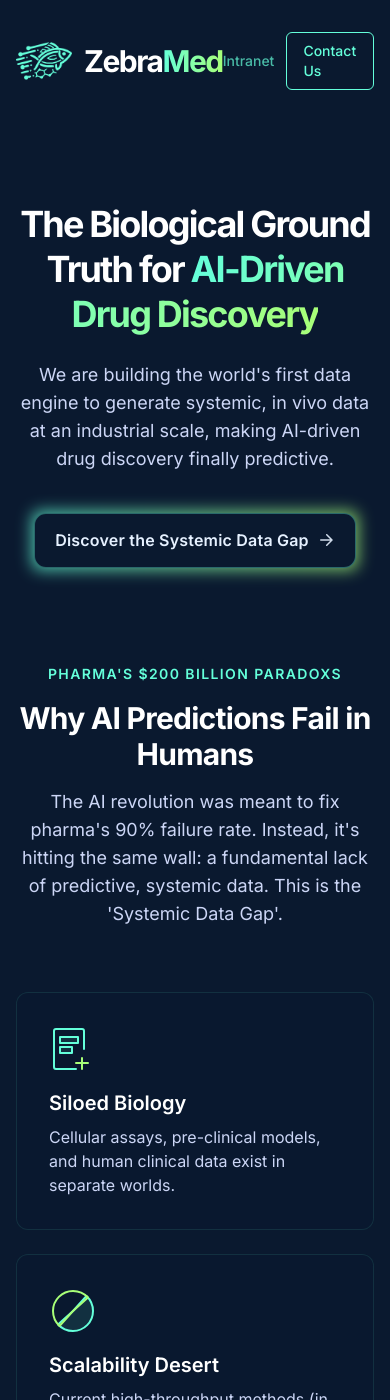
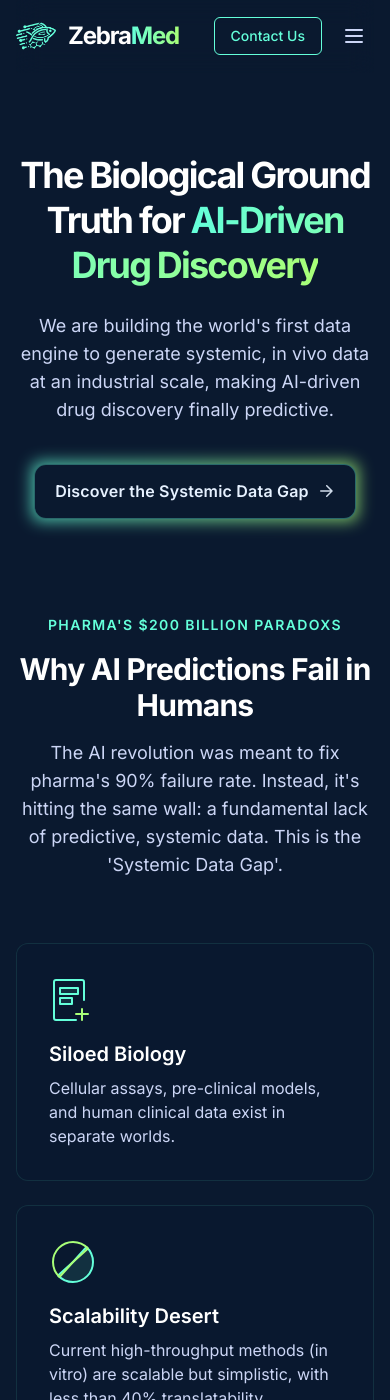
Before and after one commit to zebramed/zebramed.bio, a Jekyll site: the page built from index.html, in a window 390 px wide and 1400 px high. Built offline with Jekyll 4.4.1, drawn with Linux system fonts in a browser that asks for light colours; nearby versions of some CDN libraries.

Commit message:
add navigation header

```diff
--- a/_includes/header.html
+++ b/_includes/header.html
@@ -1,12 +1,42 @@
-<header class="site-brand flex justify-between items-center py-8">
+<header class="site-header sticky top-0 z-50 bg-bg-dark/80 backdrop-blur-md border-b border-transparent transition-all duration-300" id="site-header">
+    <div class="flex justify-between items-center py-4">
         <div class="flex items-center gap-3">
             <span class="logo-mask" aria-hidden="true"></span>
-        <h1 class="brand-title text-3xl font-bold tracking-tighter">
+            <a href="#" class="brand-title text-2xl font-bold tracking-tighter">
                 <span class="brand-med">Zebra</span><span class="brand-zebra gradient-text">Med</span>
-        </h1>
+            </a>
         </div>
+
+        <!-- Desktop Navigation -->
+        <nav class="hidden md:flex items-center gap-6">
+            <a href="#problem" class="nav-link text-sm text-text-medium hover:text-accent-primary transition-colors">Problem</a>
+            <a href="#solution" class="nav-link text-sm text-text-medium hover:text-accent-primary transition-colors">Solution</a>
+            <a href="#traction" class="nav-link text-sm text-text-medium hover:text-accent-primary transition-colors">Traction</a>
+            <a href="#team" class="nav-link text-sm text-text-medium hover:text-accent-primary transition-colors">Team</a>
+        </nav>
+
         <div class="flex items-center gap-3">
-        <a href="{{ site.intranet_url }}" class="text-accent-primary text-sm font-medium hover:underline opacity-70 hover:opacity-100 transition-opacity">Intranet</a>
+            <a href="{{ site.intranet_url }}" class="hidden sm:inline text-accent-primary text-sm font-medium hover:underline opacity-70 hover:opacity-100 transition-opacity">Intranet</a>
             <a href="mailto:{{ site.email }}" class="border border-accent-primary text-accent-primary px-4 py-2 rounded-md text-sm font-medium hover:bg-accent-primary hover:text-bg-dark transition-colors">Contact Us</a>
+
+            <!-- Mobile Menu Button -->
+            <button id="mobile-menu-btn" class="md:hidden p-2 text-text-medium hover:text-accent-primary transition-colors" aria-label="Toggle menu">
+                <svg class="w-6 h-6" fill="none" stroke="currentColor" viewBox="0 0 24 24">
+                    <path class="menu-icon" stroke-linecap="round" stroke-linejoin="round" stroke-width="2" d="M4 6h16M4 12h16M4 18h16"/>
+                    <path class="close-icon hidden" stroke-linecap="round" stroke-linejoin="round" stroke-width="2" d="M6 18L18 6M6 6l12 12"/>
+                </svg>
+            </button>
         </div>
+    </div>
+
+    <!-- Mobile Navigation -->
+    <nav id="mobile-menu" class="md:hidden hidden pb-4">
+        <div class="flex flex-col gap-3">
+            <a href="#problem" class="nav-link text-sm text-text-medium hover:text-accent-primary transition-colors py-2">Problem</a>
+            <a href="#solution" class="nav-link text-sm text-text-medium hover:text-accent-primary transition-colors py-2">Solution</a>
+            <a href="#traction" class="nav-link text-sm text-text-medium hover:text-accent-primary transition-colors py-2">Traction</a>
+            <a href="#team" class="nav-link text-sm text-text-medium hover:text-accent-primary transition-colors py-2">Team</a>
+            <a href="{{ site.intranet_url }}" class="sm:hidden text-accent-primary text-sm font-medium hover:underline opacity-70 hover:opacity-100 transition-opacity py-2">Intranet</a>
+        </div>
+    </nav>
 </header>
--- a/assets/css/main.scss
+++ b/assets/css/main.scss
@@ -277,4 +277,61 @@
     .site-brand .brand-title { font-size: 3.5rem; line-height: 1.15; padding-top: 2px; padding-bottom: 2px; }
 }
 
-/* (reverted) sticky/shrink header removed */
+/* Sticky Header Styles */
+.site-header {
+    transition: background-color 0.3s ease, border-color 0.3s ease, box-shadow 0.3s ease;
+}
+
+.site-header.scrolled {
+    background-color: rgba(10, 25, 47, 0.95);
+    border-color: rgba(var(--color-accent-primary-rgb), 0.1);
+    box-shadow: 0 4px 20px rgba(0, 0, 0, 0.3);
+}
+
+.site-header .logo-mask {
+    width: 40px;
+    height: 40px;
+}
+
+@media (min-width: 768px) {
+    .site-header .logo-mask {
+        width: 48px;
+        height: 48px;
+    }
+}
+
+/* Navigation link active state */
+.nav-link {
+    position: relative;
+}
+
+.nav-link::after {
+    content: '';
+    position: absolute;
+    bottom: -2px;
+    left: 0;
+    width: 0;
+    height: 2px;
+    background: linear-gradient(to right, var(--color-accent-primary), var(--color-accent-secondary));
+    transition: width 0.3s ease;
+}
+
+.nav-link:hover::after,
+.nav-link.active::after {
+    width: 100%;
+}
+
+.nav-link.active {
+    color: var(--color-accent-primary);
+}
+
+/* Mobile menu animation */
+#mobile-menu {
+    max-height: 0;
+    overflow: hidden;
+    transition: max-height 0.3s ease, padding 0.3s ease;
+}
+
+#mobile-menu.open {
+    max-height: 300px;
+}
--- a/assets/js/main.js
+++ b/assets/js/main.js
@@ -175,4 +175,77 @@
         }, 250); // Debounce to avoid excessive recalculations
     });
     // --- END: SEAMLESS CAROUSEL LOGIC ---
+
+    // --- STICKY HEADER & NAVIGATION ---
+    const siteHeader = document.getElementById('site-header');
+    const mobileMenuBtn = document.getElementById('mobile-menu-btn');
+    const mobileMenu = document.getElementById('mobile-menu');
+    const navLinks = document.querySelectorAll('.nav-link');
+    const sections = document.querySelectorAll('section[id]');
+
+    // Sticky header on scroll
+    if (siteHeader) {
+        window.addEventListener('scroll', () => {
+            if (window.scrollY > 50) {
+                siteHeader.classList.add('scrolled');
+            } else {
+                siteHeader.classList.remove('scrolled');
+            }
+        });
+    }
+
+    // Mobile menu toggle
+    if (mobileMenuBtn && mobileMenu) {
+        mobileMenuBtn.addEventListener('click', () => {
+            const isOpen = mobileMenu.classList.toggle('open');
+            mobileMenu.classList.toggle('hidden', !isOpen);
+
+            // Toggle icon
+            const menuIcon = mobileMenuBtn.querySelector('.menu-icon');
+            const closeIcon = mobileMenuBtn.querySelector('.close-icon');
+            if (menuIcon && closeIcon) {
+                menuIcon.classList.toggle('hidden', isOpen);
+                closeIcon.classList.toggle('hidden', !isOpen);
+            }
+        });
+
+        // Close mobile menu when clicking a link
+        mobileMenu.querySelectorAll('a').forEach(link => {
+            link.addEventListener('click', () => {
+                mobileMenu.classList.remove('open');
+                mobileMenu.classList.add('hidden');
+                const menuIcon = mobileMenuBtn.querySelector('.menu-icon');
+                const closeIcon = mobileMenuBtn.querySelector('.close-icon');
+                if (menuIcon && closeIcon) {
+                    menuIcon.classList.remove('hidden');
+                    closeIcon.classList.add('hidden');
+                }
+            });
+        });
+    }
+
+    // Active section highlighting
+    if (sections.length > 0 && navLinks.length > 0) {
+        const navObserver = new IntersectionObserver((entries) => {
+            entries.forEach(entry => {
+                if (entry.isIntersecting) {
+                    const id = entry.target.getAttribute('id');
+                    navLinks.forEach(link => {
+                        link.classList.remove('active');
+                        if (link.getAttribute('href') === `#${id}`) {
+                            link.classList.add('active');
+                        }
+                    });
+                }
+            });
+        }, {
+            threshold: 0.3,
+            rootMargin: '-80px 0px -50% 0px'
+        });
+
+        sections.forEach(section => {
+            navObserver.observe(section);
+        });
+    }
+    // --- END: STICKY HEADER & NAVIGATION ---
 });
```
Lines whose indentation alone changed are shown as unchanged.
